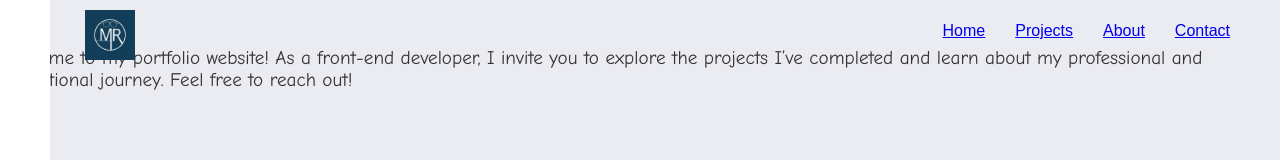
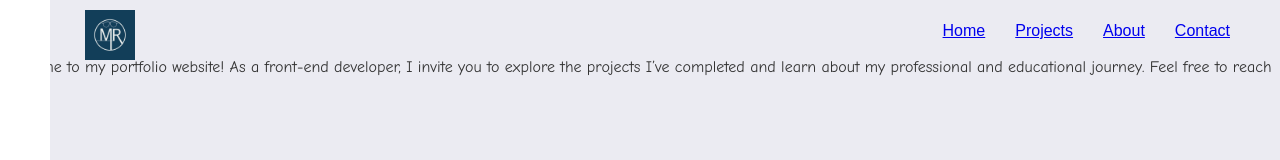
Before and after one commit to coder-mahdi/mahdi-roozbahani-portfolio, a React (Vite) app: page / in a window 1280 px wide. Shown: the top 160 px of the page. Built offline with nearby package versions, Linux system fonts and the light colour scheme.

Commit message:
added coment

```diff
--- a/src/styles/Home.scss
+++ b/src/styles/Home.scss
@@ -39,13 +39,13 @@ flex-wrap: wrap;
   //   display: flex;
   //   flex-wrap: wrap;
   // }
-  .welcome-message {
+  // .welcome-message {
 
-    font-size: 1.2em;
-    // width: 350px; /* عرض باکس */
-    margin-top: 5px; /* فاصله از نوار "Hello" */
-    text-align: left; /* چپ‌چین کردن متن */
-  }
+  //   font-size: 1.2em;
+  //   // width: 350px; /* عرض باکس */
+  //   margin-top: 5px; /* فاصله از نوار "Hello" */
+  //   text-align: left; /* چپ‌چین کردن متن */
+  // }
 
 
 
```
